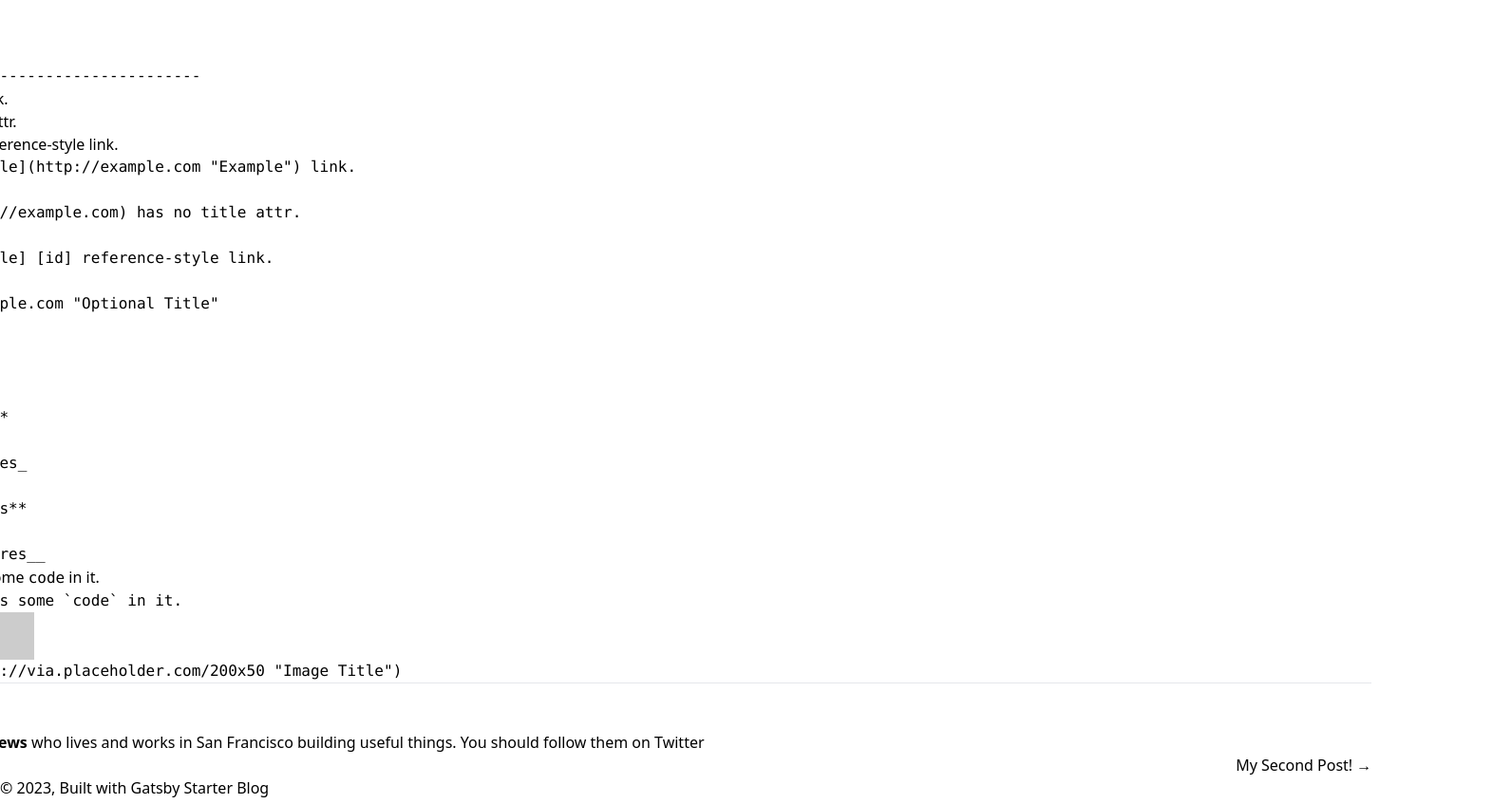
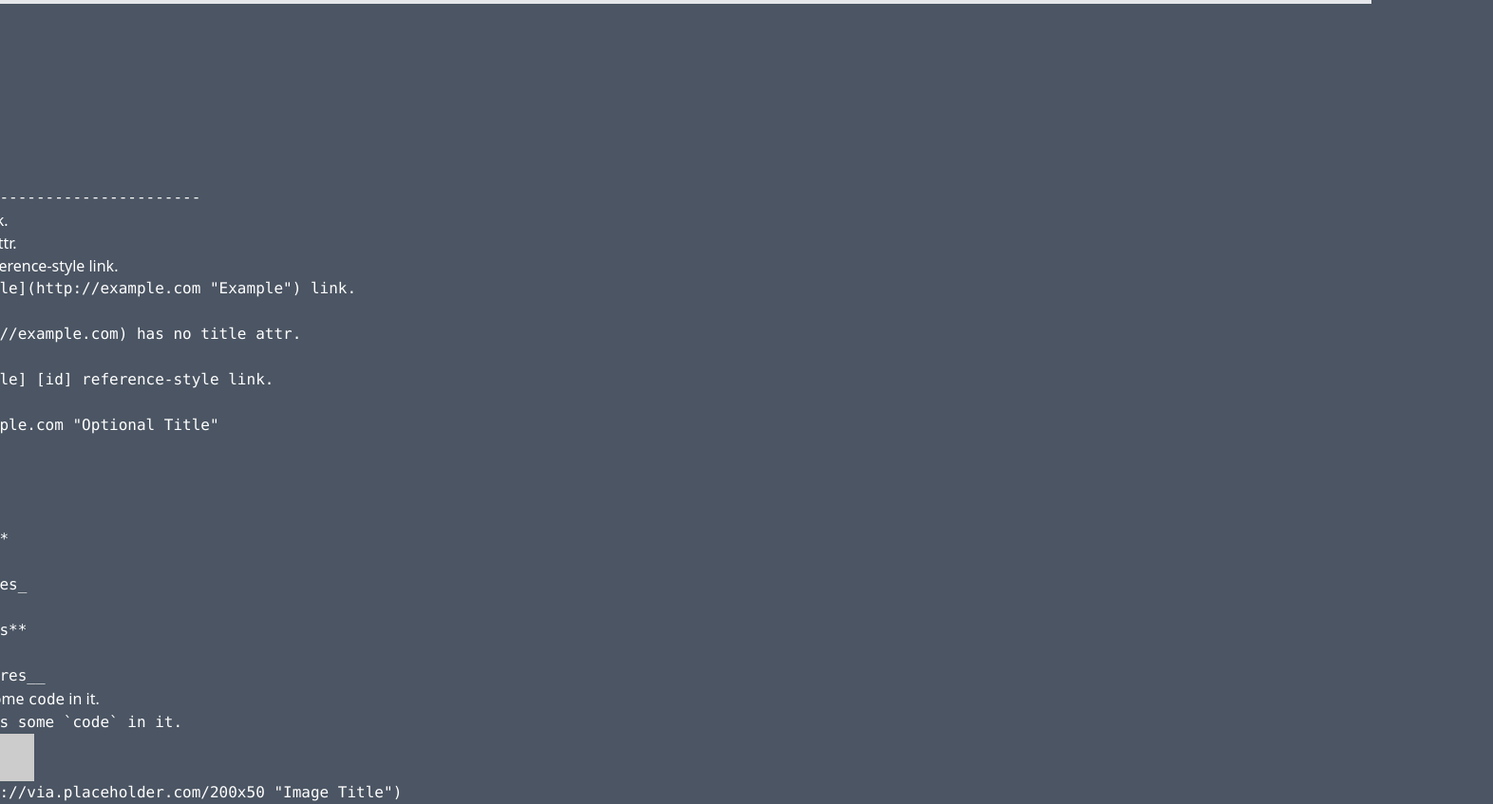
Before and after one commit to Snails8/my-blog, a Gatsby site: page /hello-world/ in a window 1280 px wide. Shown: the part 3854-4701 px from the top of the page at 95% size, 1572 px wide, since content can reach past the window. Built offline with nearby package versions, Linux system fonts and the light colour scheme; Gatsby itself is replaced by a stand-in of ours; some packages are replaced by stand-ins of ours; code samples lack their colours; placeholder pictures from the web are drawn by us.

Commit message:
add: base design

```diff
--- a/src/components/template/Layout.tsx
+++ b/src/components/template/Layout.tsx
@@ -16,9 +16,11 @@ const Layout = ({ location, title, children }: Props) => {
   return (
     <div data-is-root-path={isRootPath}>
       <Header location={location} />
-      <main className="flex justify-center items-center w-50  mx-auto pl-1/4 pr-1/4 md:flex-col">
-        <div>
-          {children}
+      <main className="flex justify-center items-center bg-gray-700">
+        <div className="bg-gray-600 w-55  mx-auto pl-1/4 pr-1/4 md:flex-col text-white font-30">
+          <div className="p-32">
+            {children}
+          </div>
         </div>
       </main>
       <Footer />
--- a/src/pages/index.tsx
+++ b/src/pages/index.tsx
@@ -24,8 +24,10 @@ const BlogIndex = ({ data, location }: PageProps<GatsbyTypes.Query>) => {
 
   return (
     <Layout location={location} title={siteTitle}>
-      <Bio />
+      {/* <Bio /> */}
       <h1 className="text-3xl font-bold underline">test tailwind</h1>
+
+      <p>テスト</p>
       <ol style={{ listStyle: `none` }}>
         {posts.map(post => {
           const title = post?.frontmatter?.title || post?.fields?.slug
```
